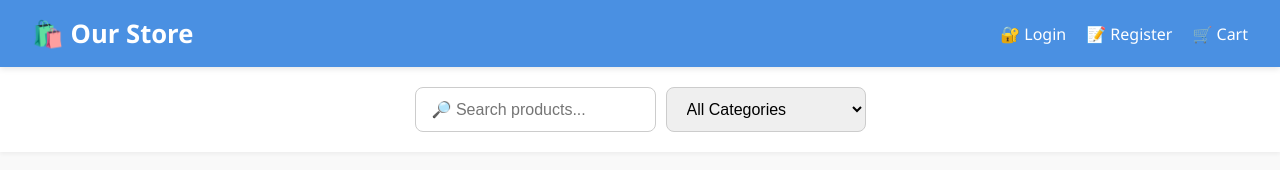
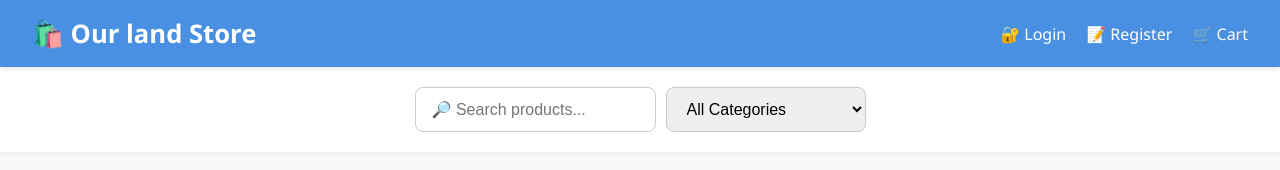
Before and after one commit to RihanAnkalgi10/E-commerce, a website: page public/index.html in a window 1280 px wide. Drawn offline with Linux system fonts and the light colour scheme; no server answers.

Commit message:
Update index.html

```diff
--- a/public/index.html
+++ b/public/index.html
@@ -158,7 +158,7 @@
 <body>
 
   <header>
-    <div class="left-header">🛍️ Our  Store</div>
+    <div class="left-header">🛍️ Our land Store</div>
     <div class="right-header">
       <a href="login.html">🔐 Login</a>
       <a href="register.html">📝 Register</a>
```
